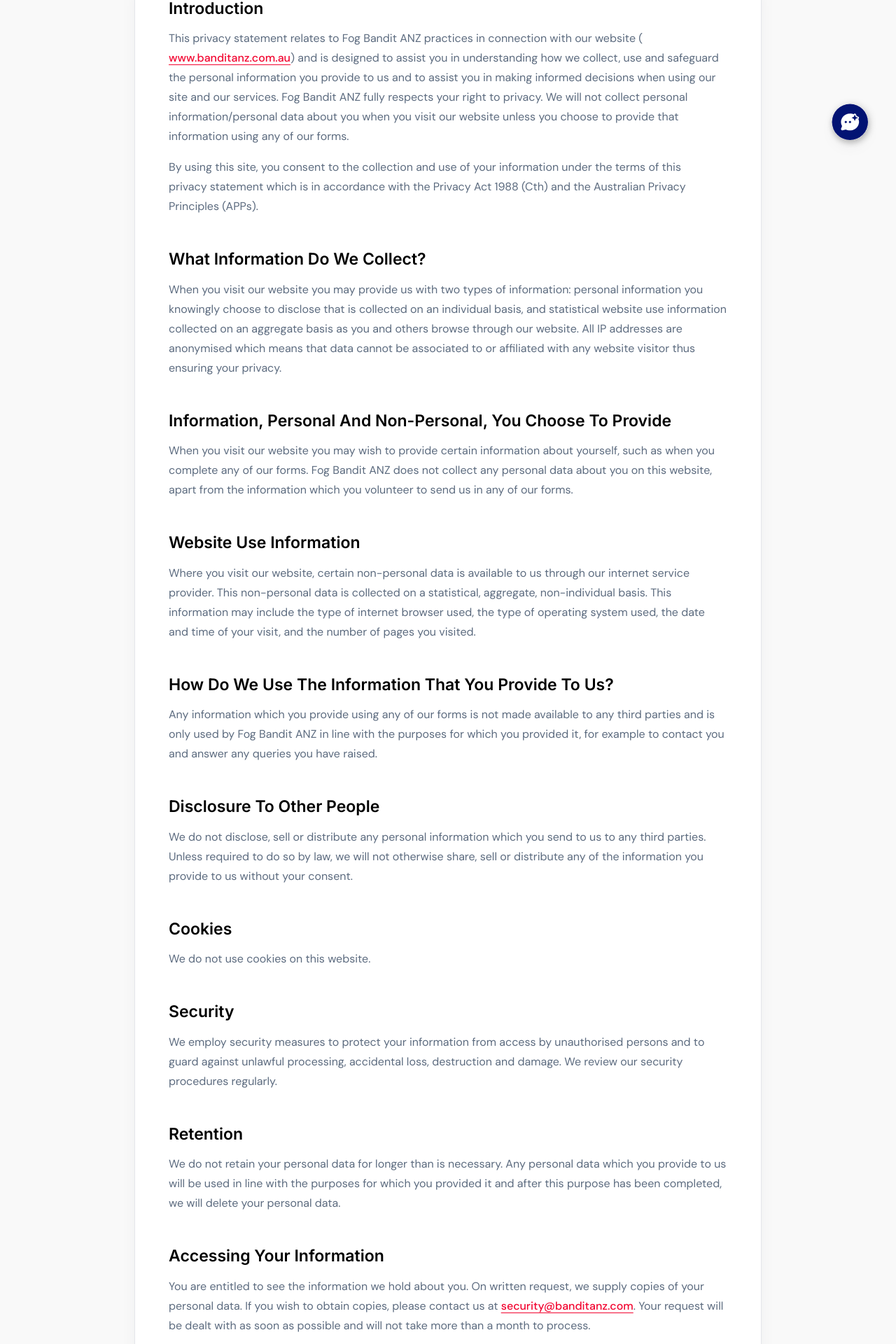
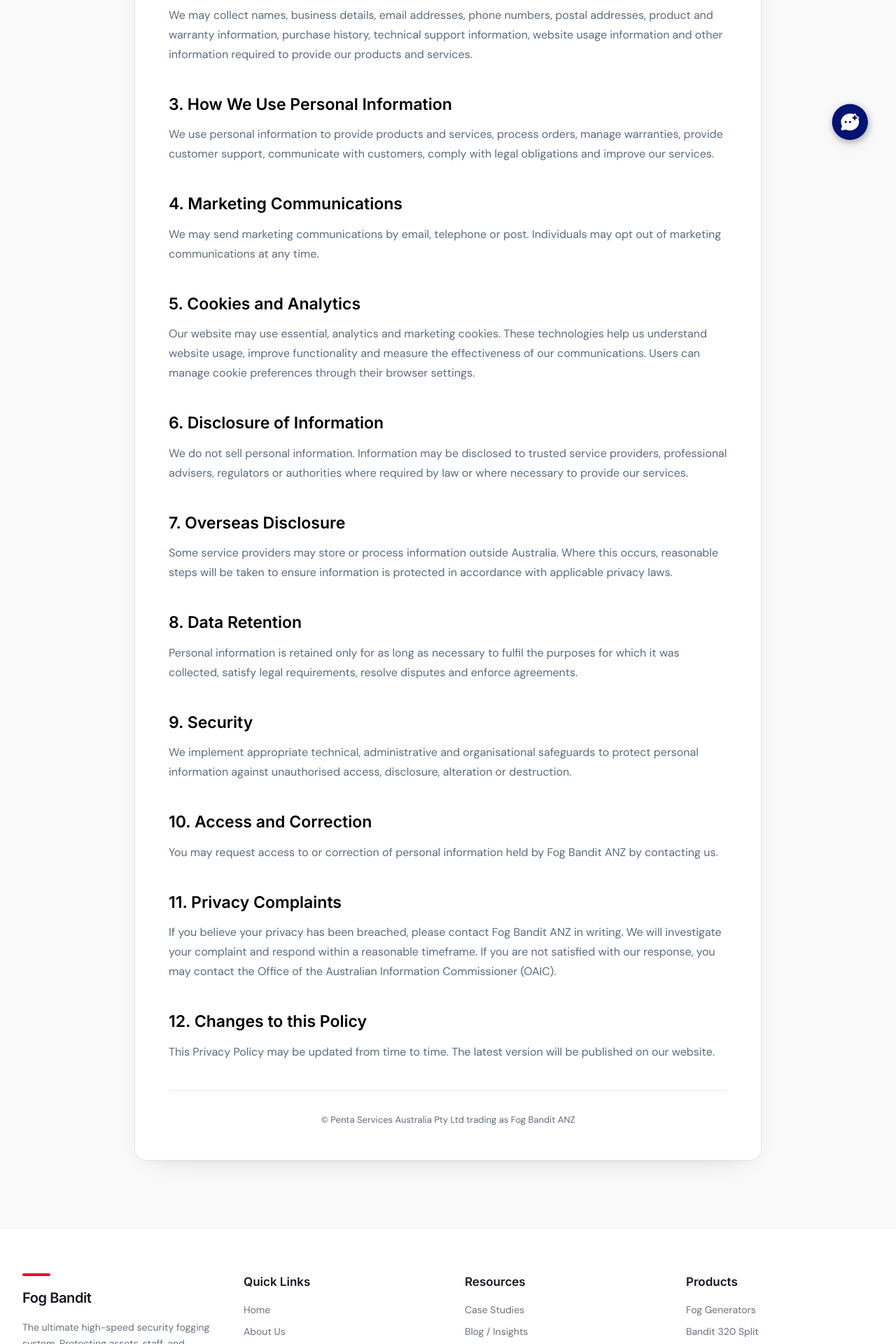
Before and after one commit to zunnoonwaheed/Fog-Bandit-Website-with-AI-Chatbot, a React (Vite) app: page /privacy-policy in a window 1280 px wide. Shown: the part 560-2480 px from the top of the page at 70% size. Built offline with nearby package versions, Linux system fonts and the light colour scheme; the HTML template or start-up script is replaced by a standard one.

Commit message:
Update privacy policy for June 2026

```diff
--- a/src/pages/PrivacyPolicy.tsx
+++ b/src/pages/PrivacyPolicy.tsx
@@ -1,5 +1,63 @@
 import Navbar from "@/components/Navbar";
 import Footer from "@/components/Footer";
+
+const policySections = [
+  {
+    title: "2. Information We Collect",
+    content:
+      "We may collect names, business details, email addresses, phone numbers, postal addresses, product and warranty information, purchase history, technical support information, website usage information and other information required to provide our products and services.",
+  },
+  {
+    title: "3. How We Use Personal Information",
+    content:
+      "We use personal information to provide products and services, process orders, manage warranties, provide customer support, communicate with customers, comply with legal obligations and improve our services.",
+  },
+  {
+    title: "4. Marketing Communications",
+    content:
+      "We may send marketing communications by email, telephone or post. Individuals may opt out of marketing communications at any time.",
+  },
+  {
+    title: "5. Cookies and Analytics",
+    content:
+      "Our website may use essential, analytics and marketing cookies. These technologies help us understand website usage, improve functionality and measure the effectiveness of our communications. Users can manage cookie preferences through their browser settings.",
+  },
+  {
+    title: "6. Disclosure of Information",
+    content:
+      "We do not sell personal information. Information may be disclosed to trusted service providers, professional advisers, regulators or authorities where required by law or where necessary to provide our services.",
+  },
+  {
+    title: "7. Overseas Disclosure",
+    content:
+      "Some service providers may store or process information outside Australia. Where this occurs, reasonable steps will be taken to ensure information is protected in accordance with applicable privacy laws.",
+  },
+  {
+    title: "8. Data Retention",
+    content:
+      "Personal information is retained only for as long as necessary to fulfil the purposes for which it was collected, satisfy legal requirements, resolve disputes and enforce agreements.",
+  },
+  {
+    title: "9. Security",
+    content:
+      "We implement appropriate technical, administrative and organisational safeguards to protect personal information against unauthorised access, disclosure, alteration or destruction.",
+  },
+  {
+    title: "10. Access and Correction",
+    content:
+      "You may request access to or correction of personal information held by Fog Bandit ANZ by contacting us.",
+  },
+  {
+    title: "11. Privacy Complaints",
+    content:
+      "If you believe your privacy has been breached, please contact Fog Bandit ANZ in writing. We will investigate your complaint and respond within a reasonable timeframe. If you are not satisfied with our response, you may contact the Office of the Australian Information Commissioner (OAIC).",
+  },
+  {
+    title: "12. Changes to this Policy",
+    content:
+      "This Privacy Policy may be updated from time to time. The latest version will be published on our website.",
+  },
+];
 
 const PrivacyPolicy = () => {
   return (
@@ -14,13 +72,13 @@
                 Privacy &amp; Data Protection
               </p>
               <h1 className="font-inter text-[28px] md:text-[40px] lg:text-[44px] font-semibold tracking-[-0.035em] text-foreground leading-[1.12] mb-3 md:mb-4">
-                Privacy Policy
+                FOG BANDIT ANZ Privacy Policy
               </h1>
-              <p className="font-dm-sans text-[16px] md:text-[20px] font-semibold text-foreground mb-5">
-                Committed to Protecting your Data
+              <p className="font-dm-sans text-[14px] md:text-[16px] font-semibold text-foreground mb-5">
+                Last Updated: June 2026
               </p>
               <p className="font-dm-sans text-[14px] md:text-[17px] font-medium text-muted-foreground leading-relaxed max-w-3xl mx-auto">
-                This privacy statement relates to Fog Bandit ANZ in connection with our website and is designed to assist you in understanding how we collect, use and safeguard the personal information you provide to us and to assist you in making informed decisions when using our site and our services.
+                Fog Bandit ANZ is committed to protecting your privacy and handling personal information in accordance with the Privacy Act 1988 (Cth) and the Australian Privacy Principles (APPs). This Privacy Policy explains how we collect, use, disclose and protect personal information.
               </p>
             </header>
           </div>
@@ -29,142 +87,23 @@
         <section className="pb-16 md:pb-24">
           <div className="container mx-auto px-4">
             <article className="premium-card max-w-4xl mx-auto rounded-2xl px-5 py-7 sm:px-8 md:px-12 md:py-12">
-              <div className="space-y-9 md:space-y-11">
-                <section>
-                  <h2 className="font-inter text-[19px] md:text-[23px] font-semibold text-foreground mb-3">
-                    Introduction
-                  </h2>
-                  <div className="space-y-4 font-dm-sans text-[14px] md:text-[16px] text-muted-foreground leading-7">
-                    <p>
-                      This privacy statement relates to Fog Bandit ANZ practices in connection with our website ({" "}
-                      <a
-                        href="http://www.banditanz.com.au/"
-                        target="_blank"
-                        rel="noopener noreferrer"
-                        className="text-primary font-medium underline underline-offset-4 hover:text-primary/80 transition-colors"
-                      >
-                        www.banditanz.com.au
-                      </a>
-                      ) and is designed to assist you in understanding how we collect, use and safeguard the personal information you provide to us and to assist you in making informed decisions when using our site and our services. Fog Bandit ANZ fully respects your right to privacy. We will not collect personal information/personal data about you when you visit our website unless you choose to provide that information using any of our forms.
+              <div className="space-y-8 md:space-y-10">
+                {policySections.map((section) => (
+                  <section key={section.title}>
+                    <h2 className="font-inter text-[19px] md:text-[23px] font-semibold text-foreground mb-3">
+                      {section.title}
+                    </h2>
+                    <p className="font-dm-sans text-[14px] md:text-[16px] text-muted-foreground leading-7">
+                      {section.content}
                     </p>
-                    <p>
-                      By using this site, you consent to the collection and use of your information under the terms of this privacy statement which is in accordance with the Privacy Act 1988 (Cth) and the Australian Privacy Principles (APPs).
-                    </p>
-                  </div>
-                </section>
+                  </section>
+                ))}
 
-                <section>
-                  <h2 className="font-inter text-[19px] md:text-[23px] font-semibold text-foreground mb-3">
-                    What Information Do We Collect?
-                  </h2>
-                  <p className="font-dm-sans text-[14px] md:text-[16px] text-muted-foreground leading-7">
-                    When you visit our website you may provide us with two types of information: personal information you knowingly choose to disclose that is collected on an individual basis, and statistical website use information collected on an aggregate basis as you and others browse through our website. All IP addresses are anonymised which means that data cannot be associated to or affiliated with any website visitor thus ensuring your privacy.
+                <div className="border-t border-border pt-6 md:pt-8">
+                  <p className="font-dm-sans text-[12px] md:text-[13px] text-muted-foreground text-center">
+                    © Penta Services Australia Pty Ltd trading as Fog Bandit ANZ
                   </p>
-                </section>
-
-                <section>
-                  <h2 className="font-inter text-[19px] md:text-[23px] font-semibold text-foreground mb-3">
-                    Information, Personal And Non-Personal, You Choose To Provide
-                  </h2>
-                  <p className="font-dm-sans text-[14px] md:text-[16px] text-muted-foreground leading-7">
-                    When you visit our website you may wish to provide certain information about yourself, such as when you complete any of our forms. Fog Bandit ANZ does not collect any personal data about you on this website, apart from the information which you volunteer to send us in any of our forms.
-                  </p>
-                </section>
-
-                <section>
-                  <h2 className="font-inter text-[19px] md:text-[23px] font-semibold text-foreground mb-3">
-                    Website Use Information
-                  </h2>
-                  <p className="font-dm-sans text-[14px] md:text-[16px] text-muted-foreground leading-7">
-                    Where you visit our website, certain non-personal data is available to us through our internet service provider. This non-personal data is collected on a statistical, aggregate, non-individual basis. This information may include the type of internet browser used, the type of operating system used, the date and time of your visit, and the number of pages you visited.
-                  </p>
-                </section>
-
-                <section>
-                  <h2 className="font-inter text-[19px] md:text-[23px] font-semibold text-foreground mb-3">
-                    How Do We Use The Information That You Provide To Us?
-                  </h2>
-                  <p className="font-dm-sans text-[14px] md:text-[16px] text-muted-foreground leading-7">
-                    Any information which you provide using any of our forms is not made available to any third parties and is only used by Fog Bandit ANZ in line with the purposes for which you provided it, for example to contact you and answer any queries you have raised.
-                  </p>
-                </section>
-
-                <section>
-                  <h2 className="font-inter text-[19px] md:text-[23px] font-semibold text-foreground mb-3">
-                    Disclosure To Other People
-                  </h2>
-                  <p className="font-dm-sans text-[14px] md:text-[16px] text-muted-foreground leading-7">
-                    We do not disclose, sell or distribute any personal information which you send to us to any third parties. Unless required to do so by law, we will not otherwise share, sell or distribute any of the information you provide to us without your consent.
-                  </p>
-                </section>
-
-                <section>
-                  <h2 className="font-inter text-[19px] md:text-[23px] font-semibold text-foreground mb-3">
-                    Cookies
-                  </h2>
-                  <p className="font-dm-sans text-[14px] md:text-[16px] text-muted-foreground leading-7">
-                    We do not use cookies on this website.
-                  </p>
-                </section>
-
-                <section>
-                  <h2 className="font-inter text-[19px] md:text-[23px] font-semibold text-foreground mb-3">
-                    Security
-                  </h2>
-                  <p className="font-dm-sans text-[14px] md:text-[16px] text-muted-foreground leading-7">
-                    We employ security measures to protect your information from access by unauthorised persons and to guard against unlawful processing, accidental loss, destruction and damage. We review our security procedures regularly.
-                  </p>
-                </section>
-
-                <section>
-                  <h2 className="font-inter text-[19px] md:text-[23px] font-semibold text-foreground mb-3">
-                    Retention
-                  </h2>
-                  <p className="font-dm-sans text-[14px] md:text-[16px] text-muted-foreground leading-7">
-                    We do not retain your personal data for longer than is necessary. Any personal data which you provide to us will be used in line with the purposes for which you provided it and after this purpose has been completed, we will delete your personal data.
-                  </p>
-                </section>
-
-                <section>
-                  <h2 className="font-inter text-[19px] md:text-[23px] font-semibold text-foreground mb-3">
-                    Accessing Your Information
-                  </h2>
-                  <p className="font-dm-sans text-[14px] md:text-[16px] text-muted-foreground leading-7">
-                    You are entitled to see the information we hold about you. On written request, we supply copies of your personal data. If you wish to obtain copies, please contact us at {" "}
-                    <a
-                      href="mailto:security@banditanz.com"
-                      className="text-primary font-medium underline underline-offset-4 hover:text-primary/80 transition-colors"
-                    >
-                      security@banditanz.com
-                    </a>
-                    . Your request will be dealt with as soon as possible and will not take more than a month to process.
-                  </p>
-                </section>
-
-                <section>
-                  <h2 className="font-inter text-[19px] md:text-[23px] font-semibold text-foreground mb-3">
-                    Websites Linked To Our Website
-                  </h2>
-                  <p className="font-dm-sans text-[14px] md:text-[16px] text-muted-foreground leading-7">
-                    Our website may from time to time contain links to third party websites. We are not responsible for the practices employed by websites linked to or from our website. When you use a link to go from our website to another website, our Privacy Policy is no longer in effect.
-                  </p>
-                </section>
-
-                <section className="rounded-xl bg-primary/[0.04] border border-primary/10 p-5 md:p-7">
-                  <h2 className="font-inter text-[19px] md:text-[23px] font-semibold text-foreground mb-3">
-                    Contacting Us
-                  </h2>
-                  <p className="font-dm-sans text-[14px] md:text-[16px] text-muted-foreground leading-7">
-                    If you are concerned about how your personal data is processed, please contact us at {" "}
-                    <a
-                      href="mailto:security@banditanz.com"
-                      className="text-primary font-semibold underline underline-offset-4 hover:text-primary/80 transition-colors"
-                    >
-                      security@banditanz.com
-                    </a>
-                    .
-                  </p>
-                </section>
+                </div>
               </div>
             </article>
           </div>
```
